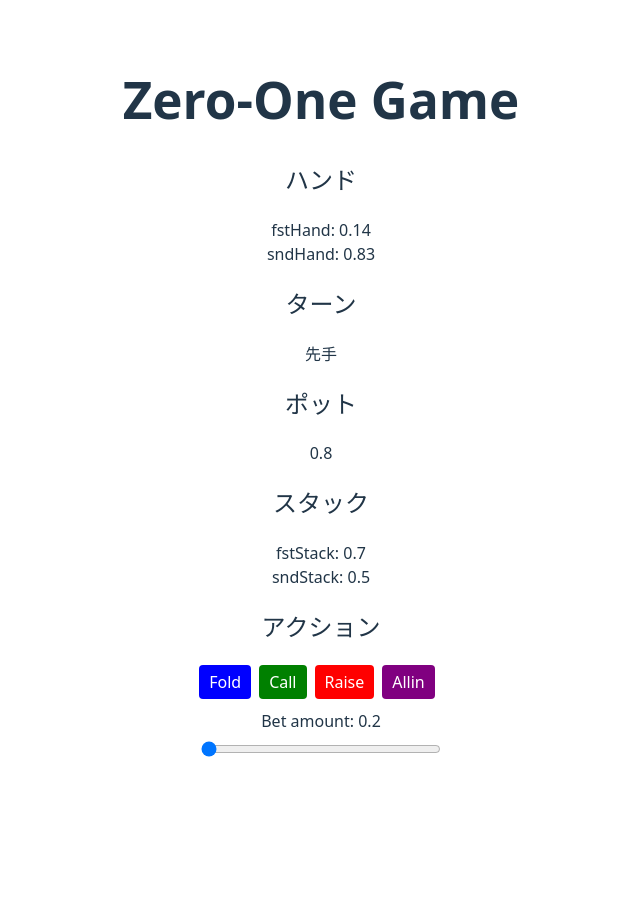
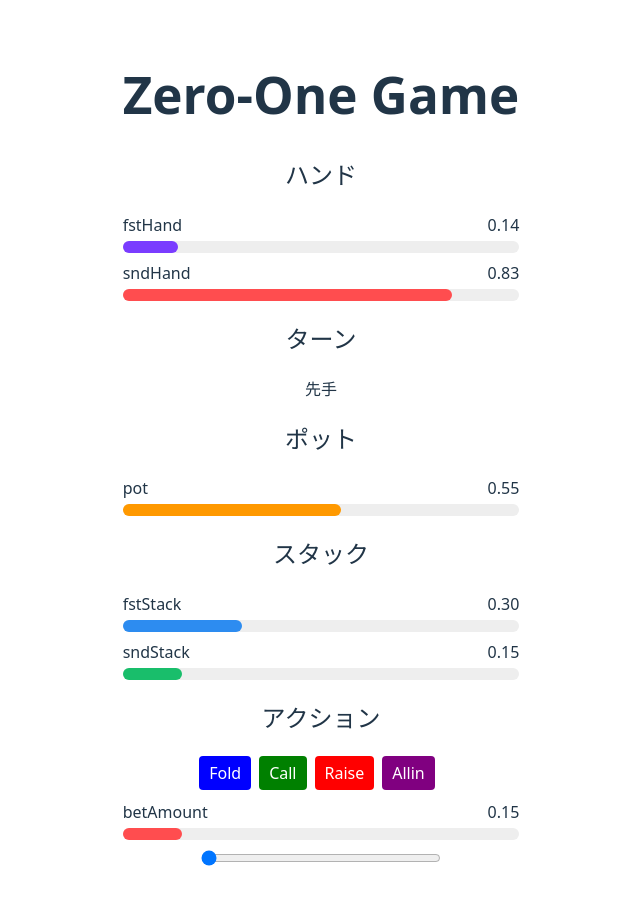
Before and after one commit to OishiMugicha/zero-one-game-webapp, a React (Vite) app: page / in a window 1280 px wide. Shown: the whole page, without its empty margins (319-959 px from the left). Before the commit the page ends 800 px from the top, so only its background shows below. Built offline with nearby package versions, Linux system fonts and the light colour scheme.

Commit message:
数値の視覚的表示

```diff
--- a/src/App.tsx
+++ b/src/App.tsx
@@ -9,9 +9,9 @@ function App() {
     playerIds: ['P1', 'P2'],
     fstHand: 0.14,
     sndHand: 0.83,
-    fstInitialStack: 1,
-    sndInitialStack: 1,
-    actions: [{'type': 'Bet', 'amount': 0.3}, {'type': 'Raise', 'amount': 0.5}],
+    fstInitialStack: 0.5,
+    sndInitialStack: 0.5,
+    actions: [{'type': 'Bet', 'amount': 0.2}, {'type': 'Raise', 'amount': 0.35}],
   })
 
   const actions = getAvailableActions(history)
@@ -31,6 +31,16 @@ function App() {
     cursor: 'pointer',
     marginRight: '8px'
   })
+  const barBase = { height: 12, background: '#eee', borderRadius: 6 }
+  const barFill = (w: number, color: string) => ({ width: `${Math.max(0, Math.min(1, w)) * 100}%`, height: '100%', background: color, borderRadius: 6 })
+  const renderBar = (label: string, value: number, color: string) => (
+    <div style={{ marginBottom: 8 }}>
+      <div style={{ display: 'flex', justifyContent: 'space-between', marginBottom: 4 }}>
+        <span>{label}</span><span>{value.toFixed(2)}</span>
+      </div>
+      <div style={barBase}><div style={barFill(value, color)} /></div>
+    </div>
+  )
 
   return (
     <>
@@ -38,8 +48,8 @@ function App() {
         <h1>Zero-One Game</h1>
         <section>
           <h2>ハンド</h2>
-          <div>fstHand: {history.fstHand}</div>
-          <div>sndHand: {history.sndHand}</div>
+          {renderBar('fstHand', history.fstHand, '#7a3cff')}
+          {renderBar('sndHand', history.sndHand, '#ff4d4f')}
         </section>
         <section>
           <h2>ターン</h2>
@@ -47,12 +57,12 @@ function App() {
         </section>
         <section>
           <h2>ポット</h2>
-          <div>{currentPot(history)}</div>
+          {renderBar('pot', currentPot(history), '#ff9900')}
         </section>
         <section>
           <h2>スタック</h2>
-          <div>fstStack: {currentFstStack(history)}</div>
-          <div>sndStack: {currentSndStack(history)}</div>
+          {renderBar('fstStack', currentFstStack(history), '#2d8cf0')}
+          {renderBar('sndStack', currentSndStack(history), '#19be6b')}
         </section>
         <section>
           <h2>アクション</h2>
@@ -63,7 +73,7 @@ function App() {
           </div>
           {(actions.includes('Bet') || actions.includes('Raise')) && (
             <div style={{ marginTop: '10px' }}>
-              <div style={{ marginBottom: '6px' }}>Bet amount: {betAmount}</div>
+              {renderBar('betAmount', betAmount, '#ff4d4f')}
               <input
                 type="range"
                 min={minValue}
```
